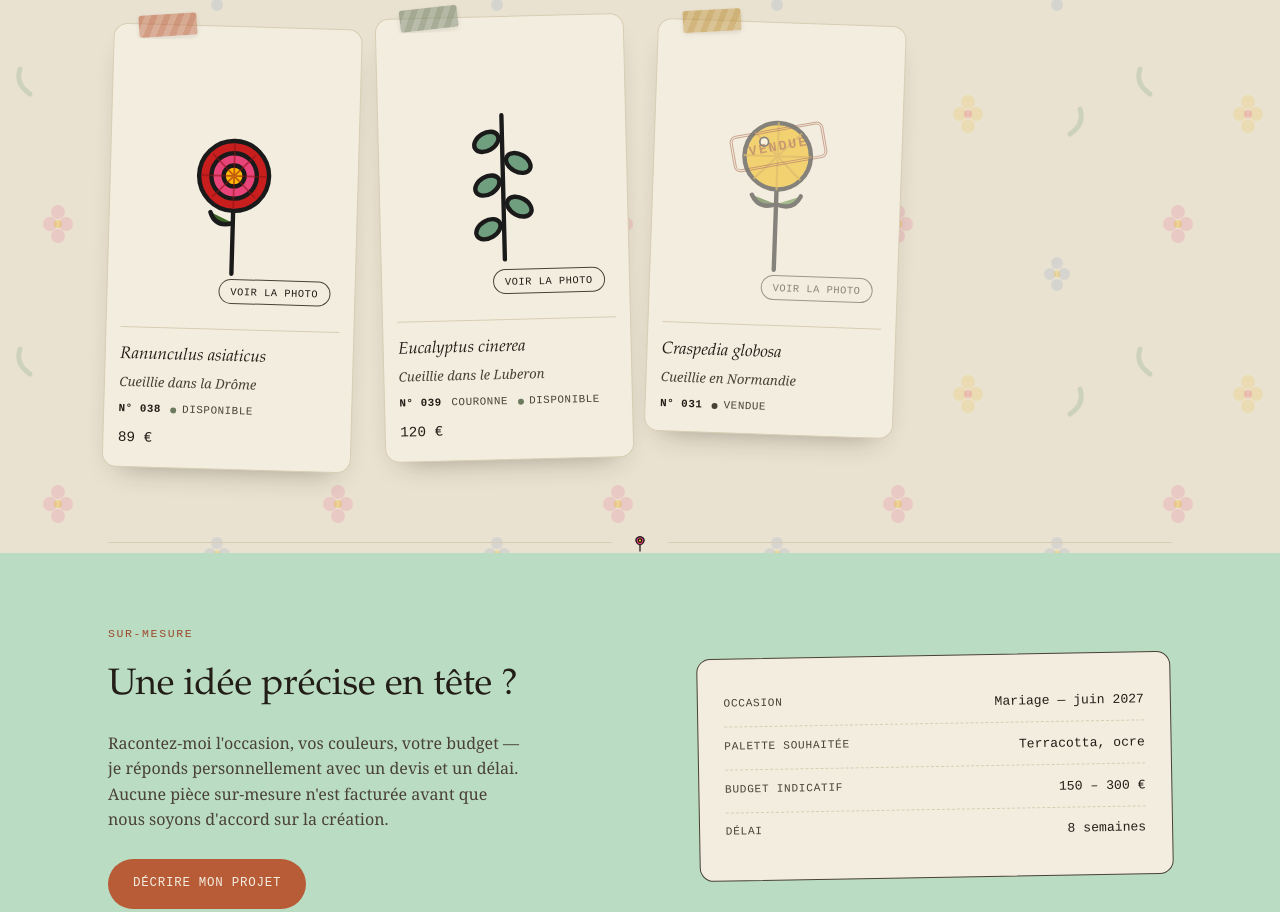
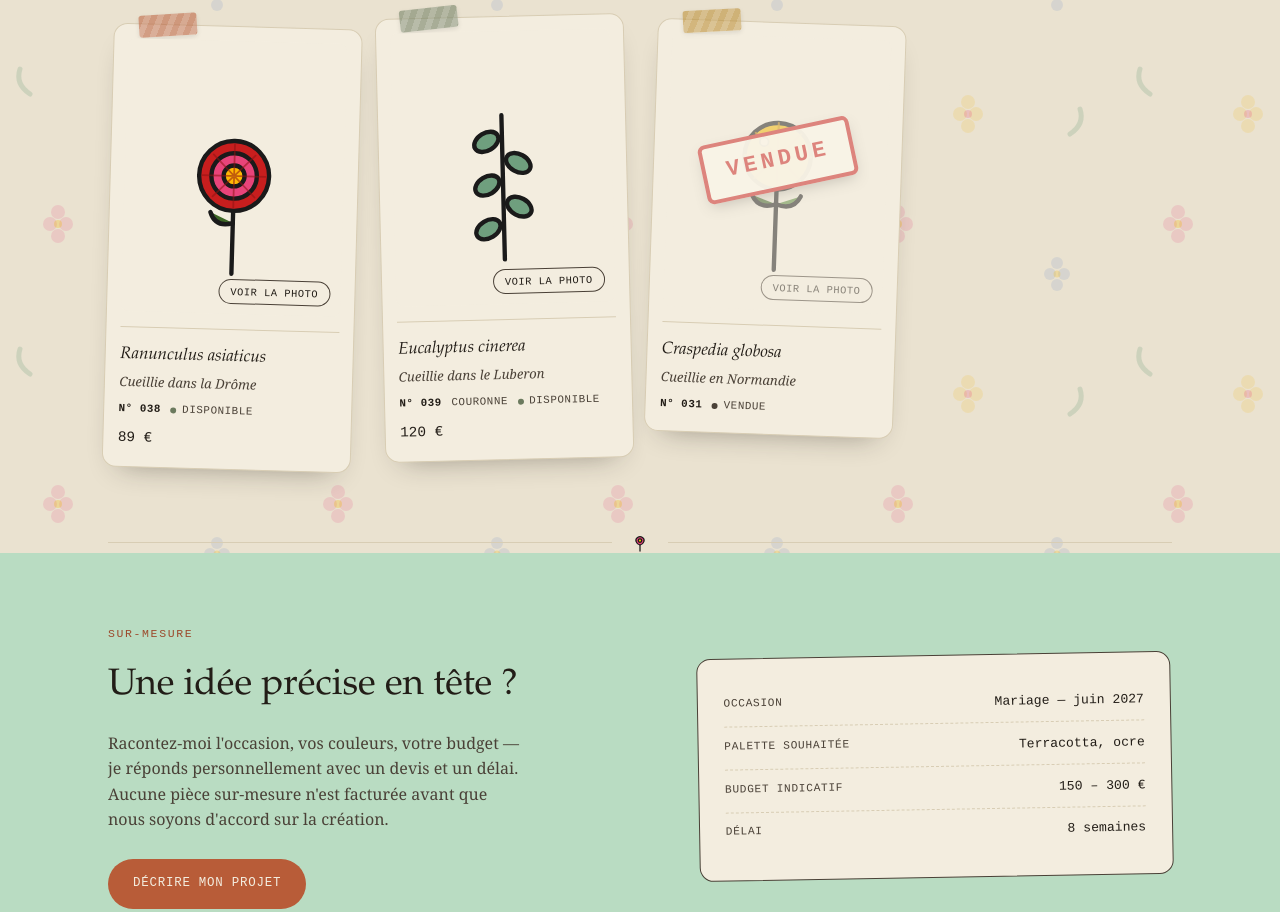
Before and after one commit to peperonies007-lgtm/la-presse-fleurie-, a Next.js app: page / in a window 1280 px wide. Shown: the part 1216-2128 px from the top of the page. Built offline with nearby package versions, Linux system fonts and the light colour scheme; no server answers; the database is empty.

Commit message:
Make the sold stamp much more visible (solid background, bigger, red)

```diff
--- a/app/globals.css
+++ b/app/globals.css
@@ -248,21 +248,22 @@ a:focus-visible, button:focus-visible{
 .price-tag{ font-family: var(--font-mono); font-size: 0.9rem; margin-top: 0.5rem; display: block; }
 
 .ink-stamp{
-  position: absolute; top: 40%; left: 50%;
-  transform: translate(-50%, -50%) rotate(-12deg);
-  border: 3px double var(--terracotta-deep);
+  position: absolute; top: 45%; left: 50%;
+  transform: translate(-50%, -50%) rotate(-14deg);
+  border: 4px solid #c81e1e;
   border-radius: var(--radius-sm);
-  color: var(--terracotta-deep);
-  padding: 0.3rem 0.9rem;
+  background: rgba(255,251,240,0.95);
+  color: #c81e1e;
+  padding: 0.5rem 1.3rem;
   font-family: var(--font-mono);
   font-weight: 700;
-  letter-spacing: 0.14em;
+  letter-spacing: 0.18em;
   text-transform: uppercase;
-  font-size: 0.85rem;
-  opacity: 0.85;
-  mix-blend-mode: multiply;
+  font-size: 1.4rem;
+  white-space: nowrap;
   pointer-events: none;
   z-index: 2;
+  box-shadow: 0 6px 14px -4px rgba(0,0,0,0.35);
 }
 
 /* ---------- flip card (certificate) ---------- */
```
